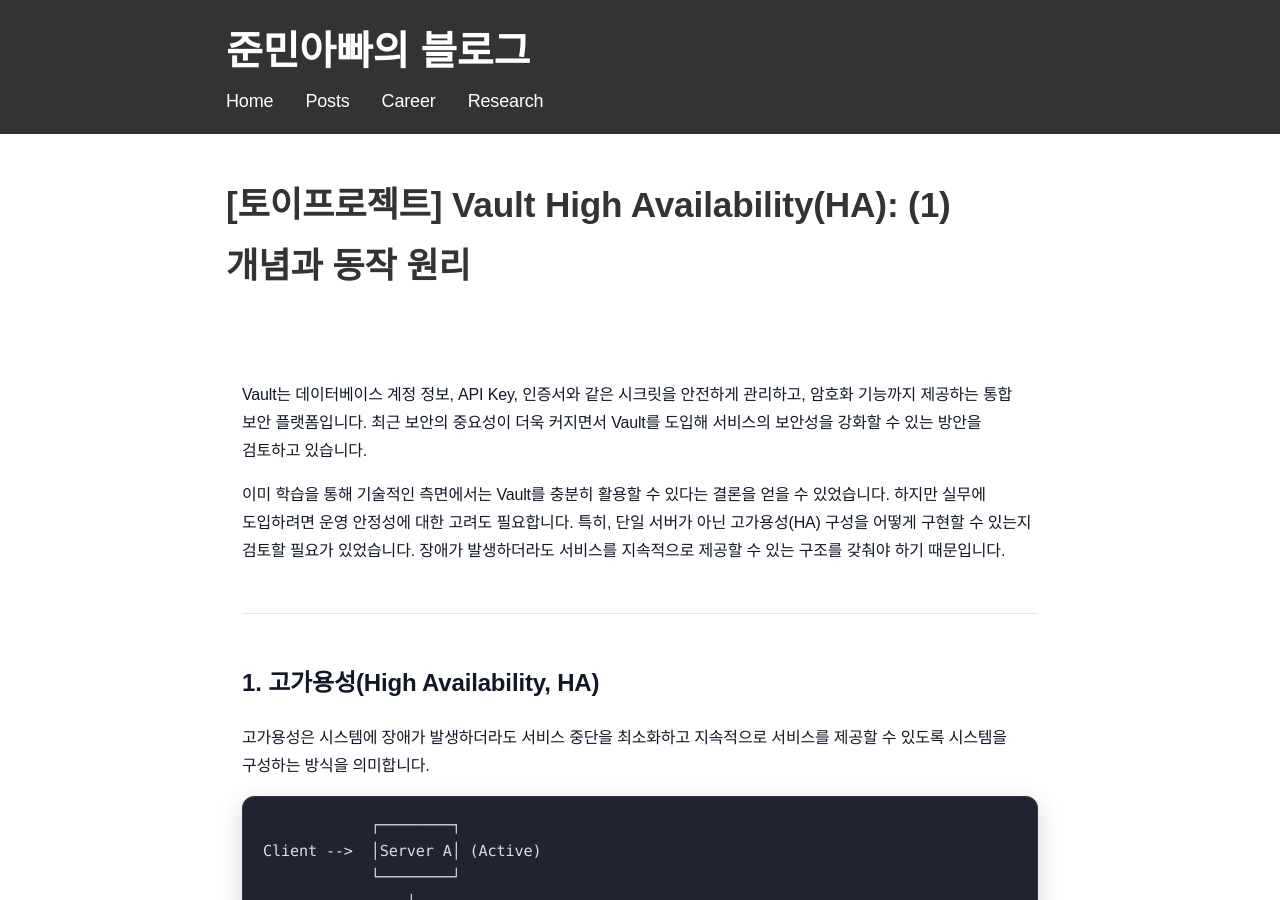
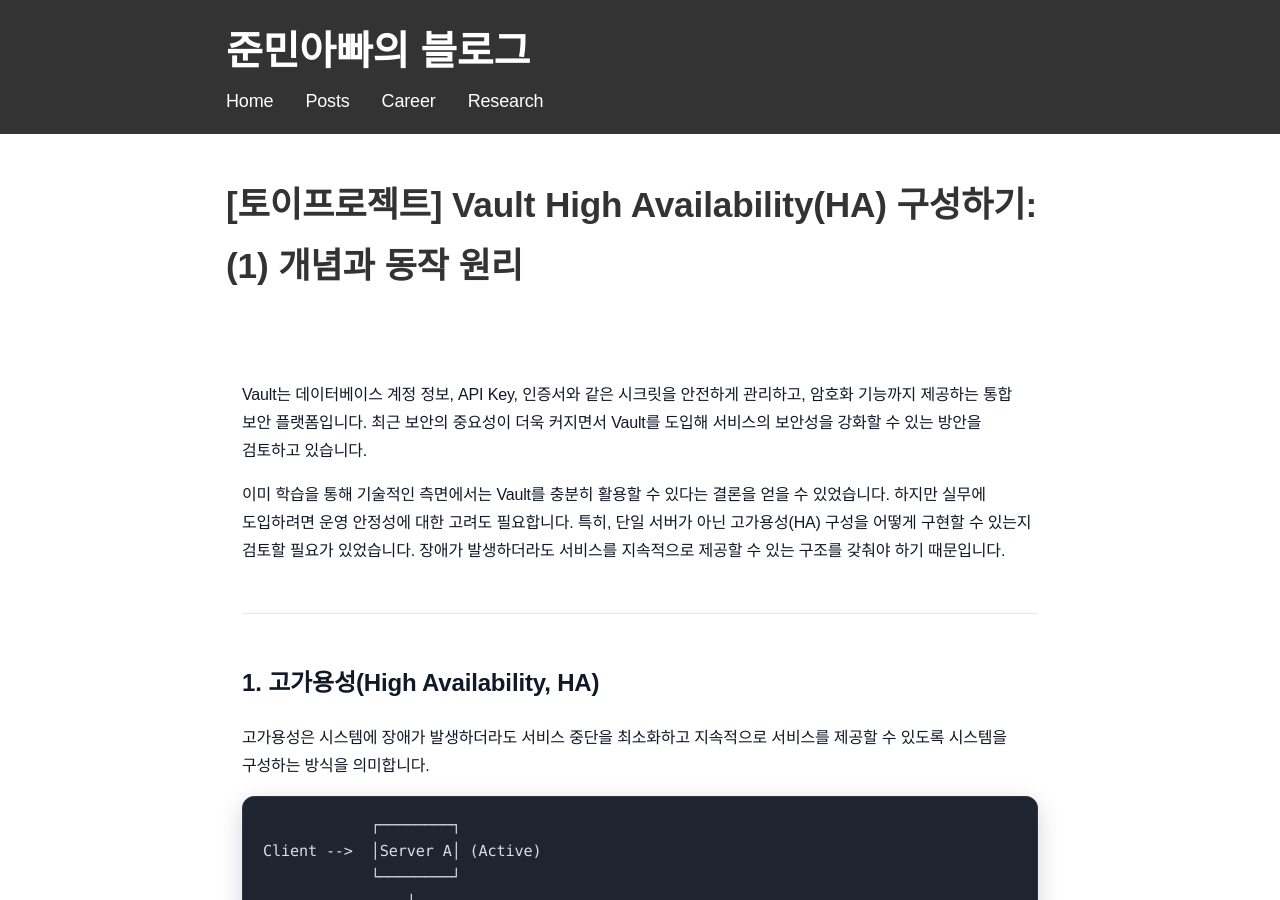
Before and after one commit to sanghoon-lee/sanghoon-lee.github.io, a Jekyll site: the page built from _posts/2026-06-26-vault-ha.md, in a window 1280 px wide and 900 px high. Built offline with Jekyll 4.4.1, drawn with Linux system fonts in a browser that asks for light colours; nearby versions of some CDN libraries; comment, search, counter and statistics services are not loaded; some of the changed text lies outside the part shown.

Commit message:
vault ha 포스팅 추가

```diff
--- a/_posts/2026-06-26-vault-ha.md
+++ b/_posts/2026-06-26-vault-ha.md
@@ -1,6 +1,6 @@
 ---
 layout: post
-title: "[토이프로젝트] Vault High Availability(HA): (1) 개념과 동작 원리"
+title: "[토이프로젝트] Vault High Availability(HA) 구성하기: (1) 개념과 동작 원리"
 date: 2026-06-26
 description: Vault HA의 개념과 동작 원리, 그리고 Raft 기반 클러스터 구조를 이해하기 위한 내용을 정리한 글입니다.
 image: /assets/images/hashicorp.jpg
@@ -148,7 +148,7 @@ Leader에 장애가 발생하면 Raft 알고리즘이 Leader Election을 수행
 
 ## 6. 포스팅 목록
 
-* [토이프로젝트] Vault High Availability(HA): (1) 개념과 동작 원리
+* [토이프로젝트] Vault High Availability(HA) 구성하기: (1) 개념과 동작 원리
 
 ---
 
```
